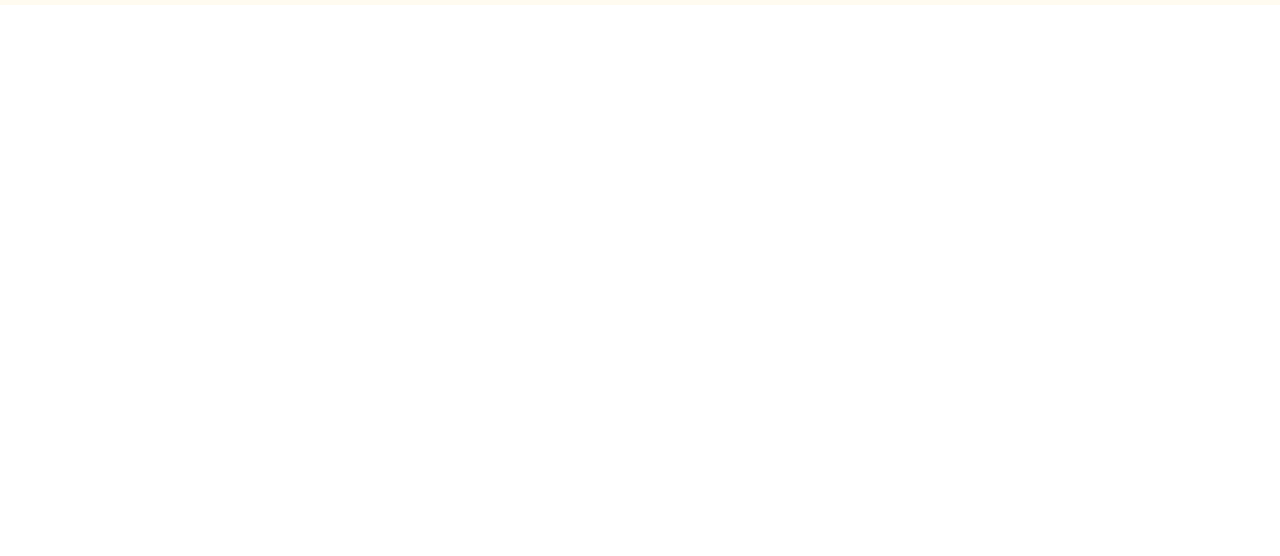
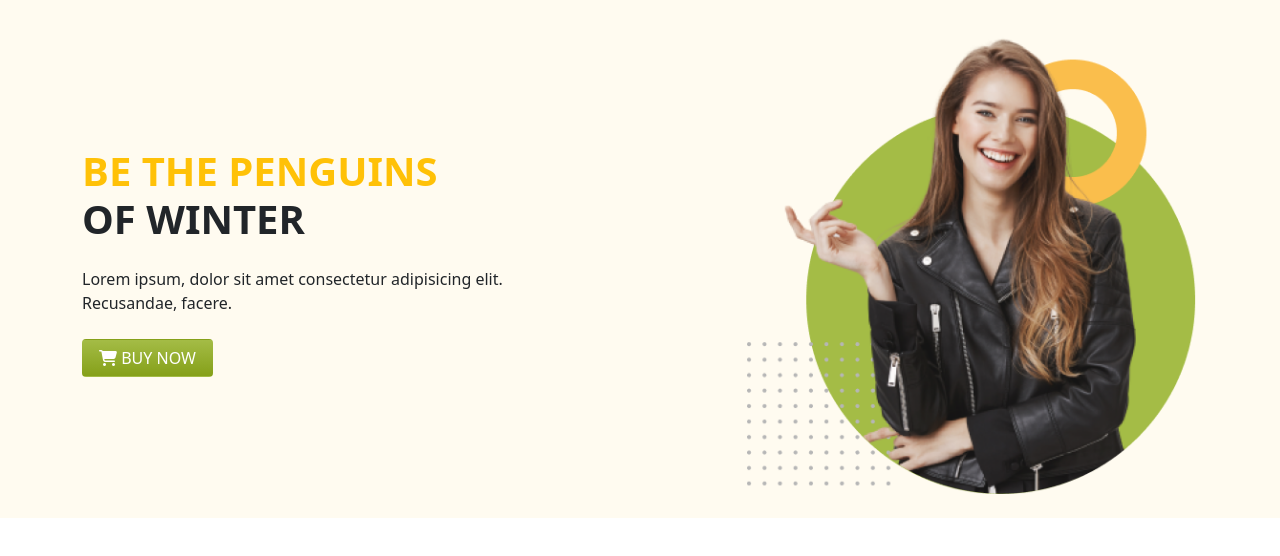
Before and after one commit to rehanmosabbir/penguin-fashion-bootstrap, a plain HTML site: page index.html in a window 1280 px wide. Shown: the part 60-616 px from the top of the page. Drawn offline with nearby package versions, Linux system fonts and the light colour scheme.

Commit message:
add header section

```diff
--- a/css/style.css
+++ b/css/style.css
@@ -1,3 +1,7 @@
 header {
   background-color: #fffbf0;
 }
+.penguin-btn-success {
+  background: linear-gradient(180deg, #a4bc46 0%, #85a019 100%);
+  color: #fff;
+}
--- a/index.html
+++ b/index.html
@@ -12,13 +12,14 @@
       integrity="sha384-EVSTQN3/azprG1Anm3QDgpJLIm9Nao0Yz1ztcQTwFspd3yD65VohhpuuCOmLASjC"
       crossorigin="anonymous"
     />
+
     <!-- Custom Stylesheet -->
     <link rel="stylesheet" href="css/style.css" />
   </head>
   <body>
     <header>
       <div class="container">
-        <section>
+        <!-- Navbar Section -->
         <nav class="navbar navbar-expand-lg navbar-light">
           <div class="container-fluid">
             <a class="navbar-brand" href="#">
@@ -53,8 +54,19 @@
             </div>
           </div>
         </nav>
+
+        <section>
+          <div class="row d-flex align-items-center justify-content-between py-4 flex-wrap">
+            <div class="col-lg-7">
+              <h1><span class="text-warning fw-bold">BE THE PENGUINS</span><br /><span class="text-dark fw-bold">OF WINTER</span></h1>
+              <p class="w-75 my-4">Lorem ipsum, dolor sit amet consectetur adipisicing elit. Recusandae, facere.</p>
+              <button class="btn penguin-btn-success px-3"><i class="fas fa-shopping-cart"></i> BUY NOW</button>
+            </div>
+            <div class="col-lg-5">
+              <img class="img-fluid" src="images/model.png" alt="" />
+            </div>
+          </div>
         </section>
-        <section></section>
       </div>
     </header>
     <main></main>
@@ -65,5 +77,7 @@
       integrity="sha384-MrcW6ZMFYlzcLA8Nl+NtUVF0sA7MsXsP1UyJoMp4YLEuNSfAP+JcXn/tWtIaxVXM"
       crossorigin="anonymous"
     ></script>
+    <!-- Font Awesome -->
+    <script src="https://kit.fontawesome.com/0f5380209f.js" crossorigin="anonymous"></script>
   </body>
 </html>
```
Lines whose indentation alone changed are shown as unchanged.
